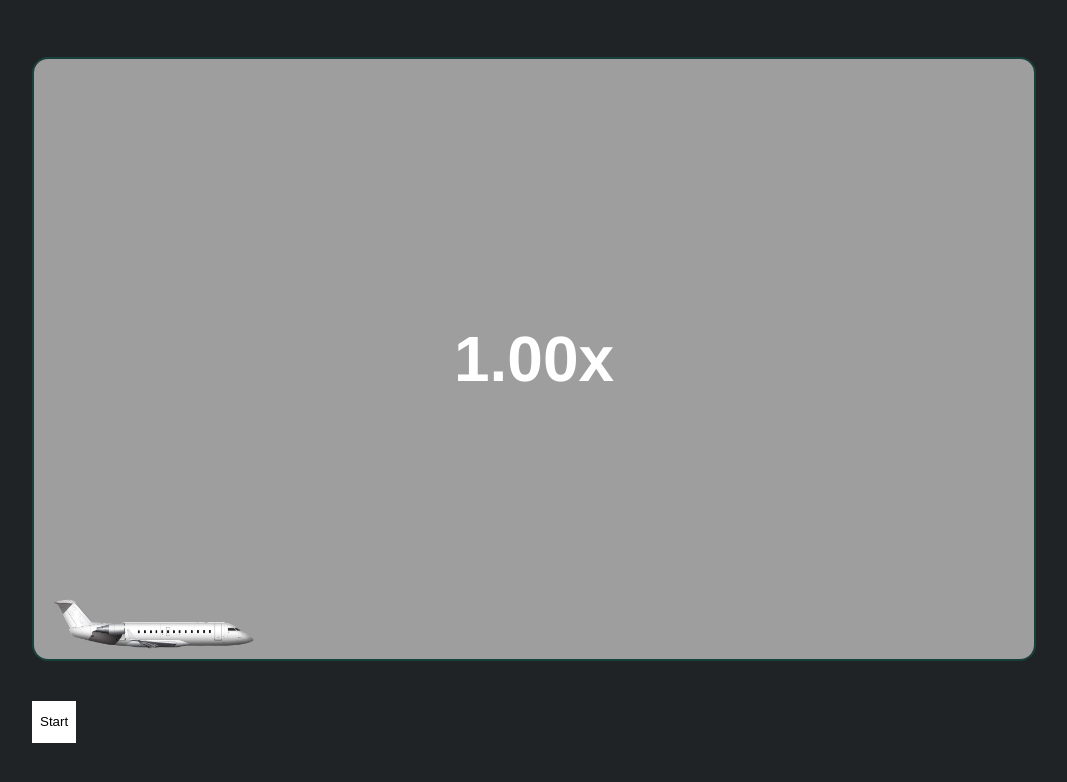
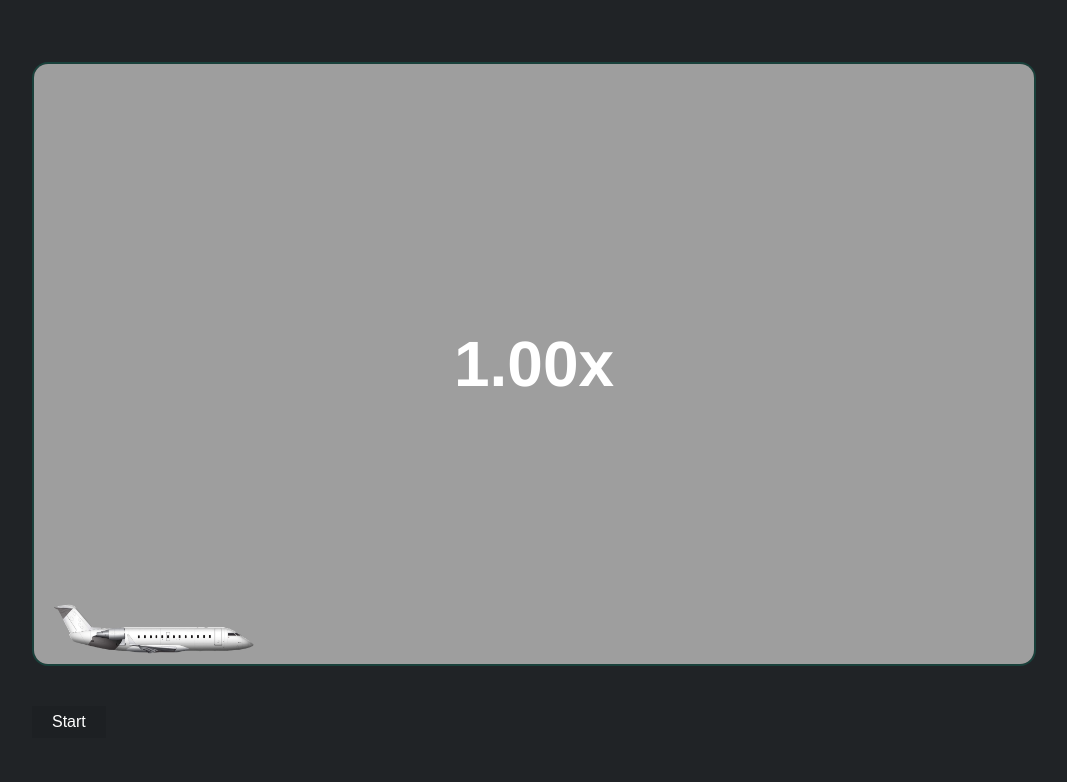
Before and after one commit to kenobeee/example-crash-game, a React app: page / in a window 1280 px wide. Shown: the top 782 px of the page, without its empty margins (106-1173 px from the left). Built offline with nearby package versions, Linux system fonts and the light colour scheme.

Commit message:
refact(lib): separated colors into single schema

```diff
--- a/src/components/app/Base.styled.ts
+++ b/src/components/app/Base.styled.ts
@@ -1,4 +1,5 @@
 import {createGlobalStyle} from 'styled-components';
+import {colorSchema} from '@lib/constants';
 
 export default createGlobalStyle`
   *, *::after, *::before {
@@ -21,7 +22,7 @@ export default createGlobalStyle`
 
     font-family: Helvetica Neue, Helvetica, Arial;
 
-    background-color: #202326;
+    background-color: ${colorSchema.primaryBg};
   }
 
   span {
--- a/src/components/games/crash/parts/canvas/Canvas.tsx
+++ b/src/components/games/crash/parts/canvas/Canvas.tsx
@@ -1,6 +1,8 @@
 import React from 'react';
 import {Stage, Layer} from 'react-konva';
 import styled from 'styled-components';
+
+import {colorSchema} from '@lib/constants';
 
 import {Airplane, AirportBackground, SkyBackground, Coefficient} from './parts';
 
@@ -13,9 +15,9 @@ const Wrapper = styled.div`
   width: fit-content;
   height: fit-content;
 
-  background-color: #1d2023;
+  background-color: ${colorSchema.secondaryBg};
   border-radius: 16px;
-  border: 2px solid rgba(0, 255, 196, 0.15);
+  border: ${colorSchema.border};
 
   overflow: hidden;
 `;
--- a/src/components/games/crash/parts/canvas/parts/Coefficient.tsx
+++ b/src/components/games/crash/parts/canvas/parts/Coefficient.tsx
@@ -1,5 +1,7 @@
 import React from 'react';
 import styled from 'styled-components';
+
+import {colorSchema} from '@lib/constants';
 
 type CoefficientP = {
     value:number
@@ -20,7 +22,7 @@ const Wrapper = styled.div`
 
 const StyledCoefficient = styled.h1`
   font-size: 4rem;
-  color: #fff;
+  color: ${colorSchema.accentText};
   font-weight: 600;
 `;
 
@@ -28,8 +30,6 @@ const presentableCoefficient = (ms:number):string => `${ms.toFixed(2)}x`;
 
 export const Coefficient = (props:CoefficientP) => {
     const {value} = props;
-
-    console.log(value);
 
     return (
         <Wrapper>
--- a/src/components/games/crash/parts/control-panel/ControlPanel.tsx
+++ b/src/components/games/crash/parts/control-panel/ControlPanel.tsx
@@ -1,6 +1,7 @@
 import React, {useCallback} from 'react';
 import styled from 'styled-components';
 import {useCrashStore} from '@lib/store/crash';
+import {colorSchema} from '@lib/constants';
 
 const Wrapper = styled.div`
   margin-top: 40px;
@@ -9,9 +10,16 @@ const Wrapper = styled.div`
 `;
 
 const StartButton = styled.button`
-  padding: 14px 8px;
+  padding: 8px 20px;
 
-  background-color: #fff;
+  background-color: ${colorSchema.secondaryBg};
+  border: 1px solid ${colorSchema.border};
+
+  font-size: 1rem;
+  font-weight: 400;
+  color: ${colorSchema.accentText};
+
+  cursor: pointer;
 `;
 
 export const ControlPanel = () => {
--- /dev/null
+++ b/src/lib/constants/color.ts
@@ -0,0 +1,19 @@
+enum Colors {
+    primaryBg = 'primaryBg',
+    secondaryBg = 'secondaryBg',
+
+    accentText = 'accentText',
+
+    border = 'border'
+}
+
+type ColorSchema = Record<Colors, string>;
+
+export const colorSchema:ColorSchema = {
+    primaryBg: '#202326',
+    secondaryBg: '#1d2023',
+
+    accentText: '#fff',
+
+    border: '2px solid rgba(0, 255, 196, 0.15)'
+};
--- /dev/null
+++ b/src/lib/constants/index.ts
@@ -0,0 +1 @@
+export * from './color';
```
